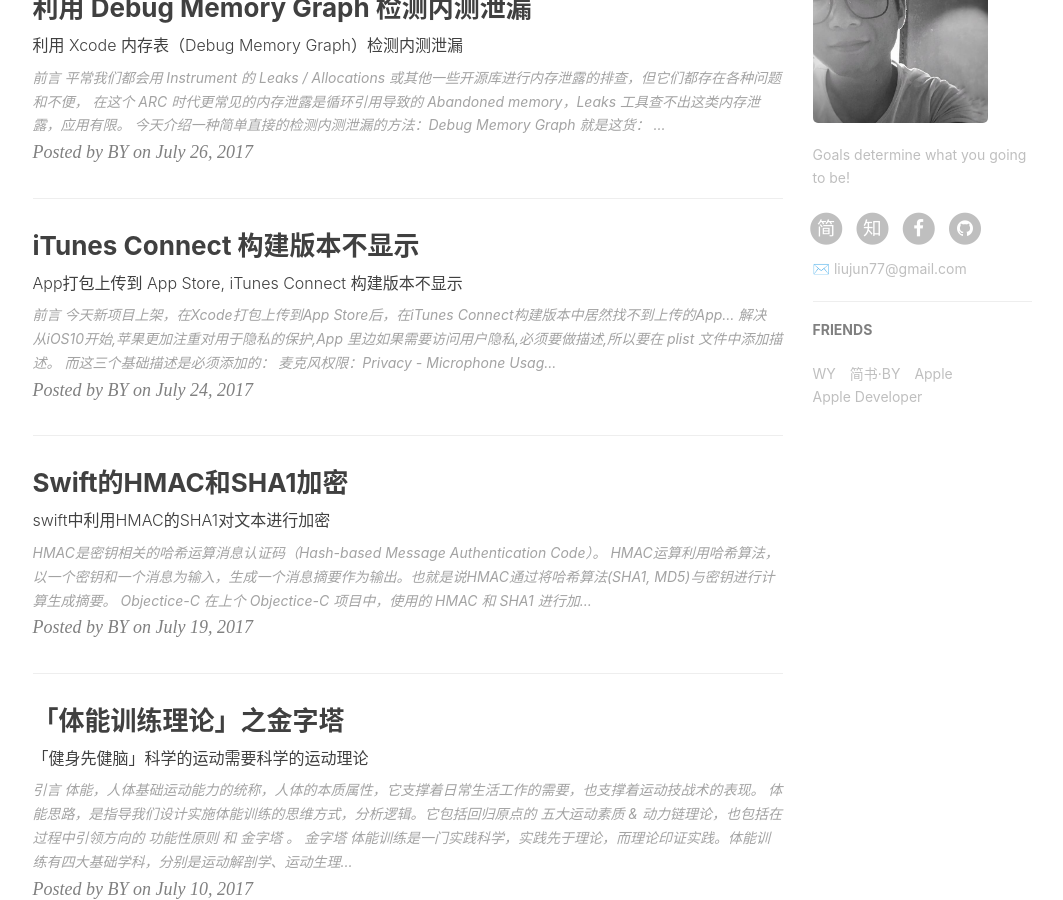
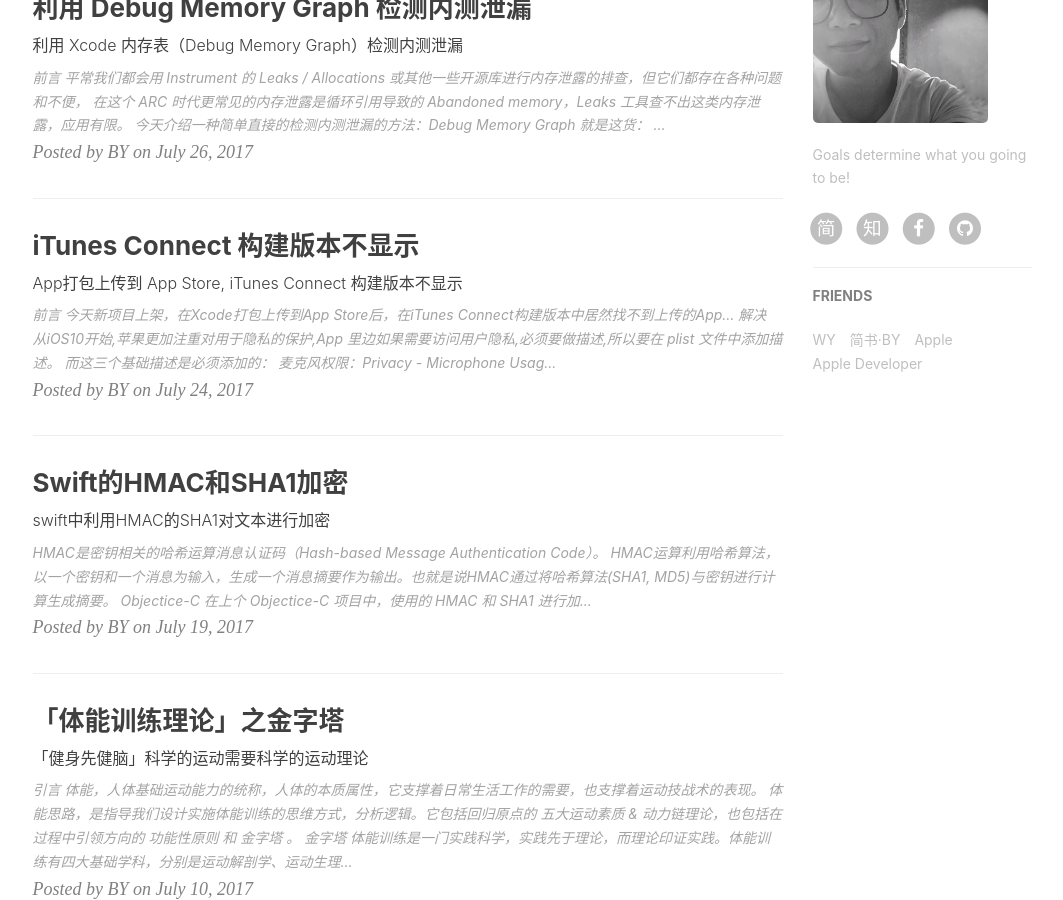
Before and after one commit to liujun77/liujun77.github.io, a Jekyll site: the page built from index.html, in a window 1280 px wide and 900 px high, scrolled down 921 px. Shown: the whole window, without its empty margins (135-1198 px from the left). Built offline with Jekyll 4.4.1, drawn with Linux system fonts in a browser that asks for light colours; nearby versions of some CDN libraries; the list of posts is cut into pages by our own code; comment, search, counter and statistics services are not loaded; part of the change alters nothing that is shown.

Commit message:
update email

```diff
--- a/_config.yml
+++ b/_config.yml
@@ -2,7 +2,7 @@
 title: Jun Liu's Blog
 SEOTitle: Jun Liu's Blog
 header-img: img/post-bg-desk.jpg
-email: liujun77@gmail.com
+#email: liujun77@gmail.com
 description: "Every failure is leading towards success."
 keyword: "machine learning, deep learning, java"
 url: "http://liujun77.github.io"          # your host, for absolute URL
```
